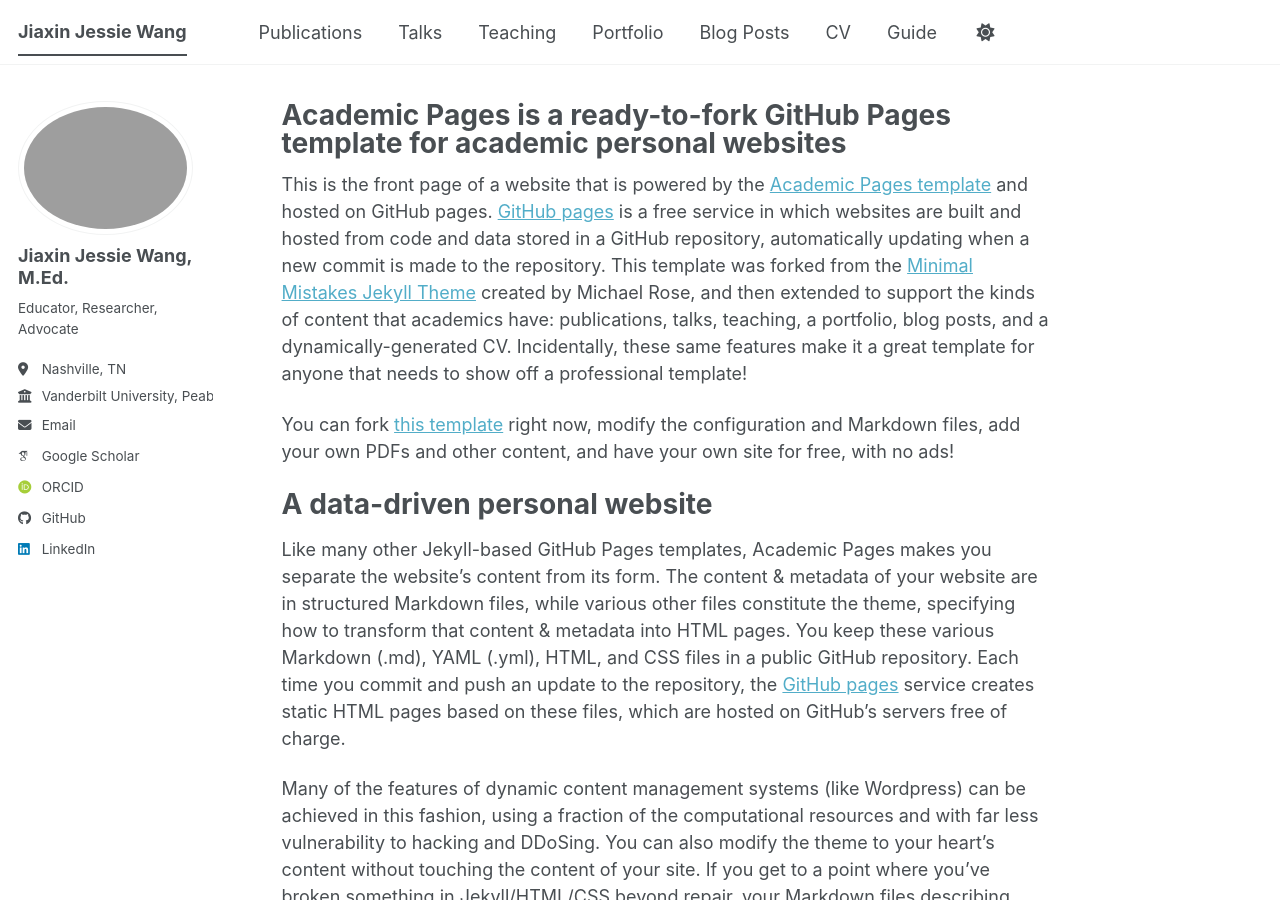
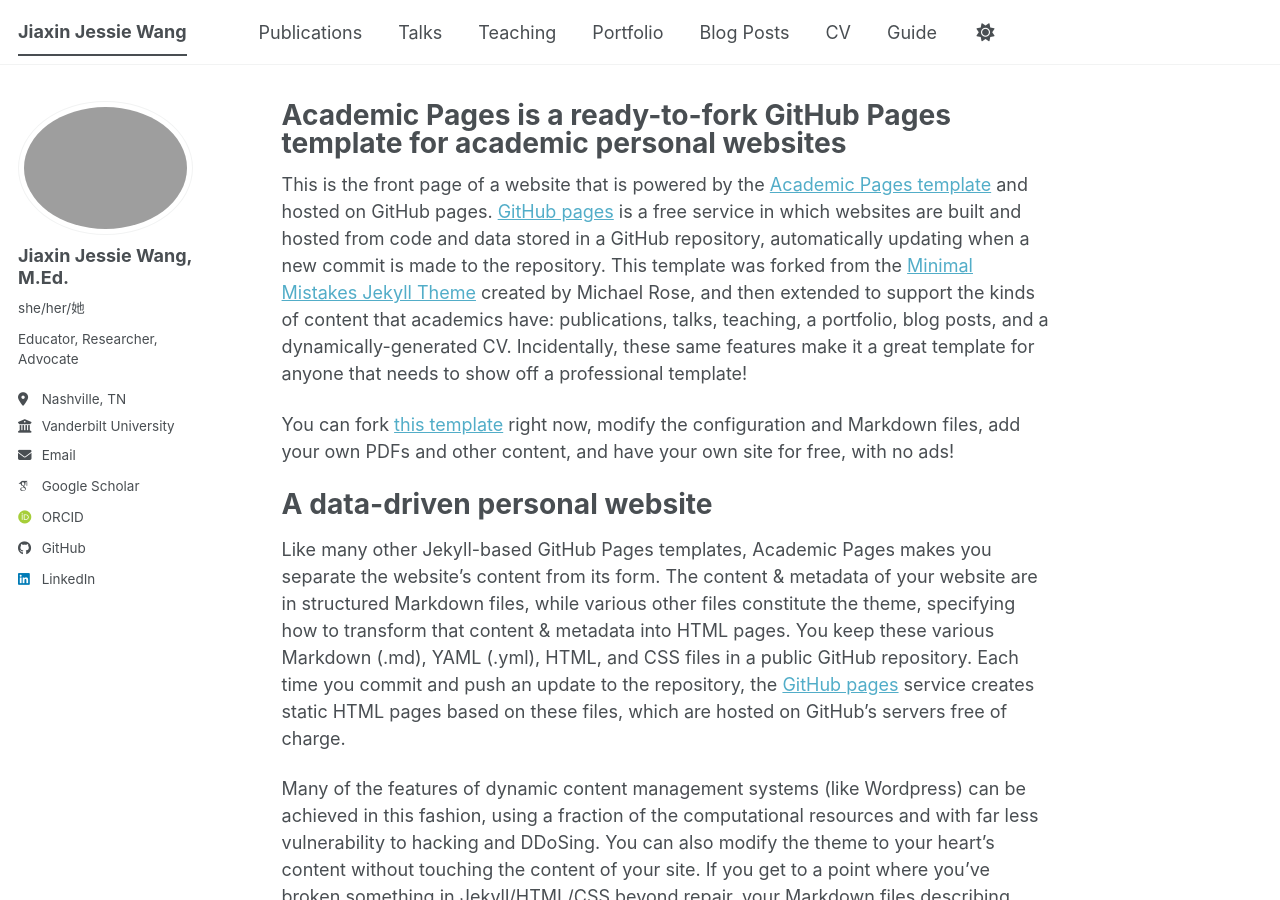
Before and after one commit to jiaxinjessiewang/jiaxinjessiewang.github.io, a Jekyll site: the page built from _pages/about.md, in a window 1280 px wide and 900 px high. Built offline with Jekyll 4.4.1, drawn with Linux system fonts in a browser that asks for light colours; some web fonts are replaced; a script bundle is joined from its source files by our own code; library files that are not in the unit come from our copies.

Commit message:
Update pronouns and employer in _config.yml

```diff
--- a/_config.yml
+++ b/_config.yml
@@ -24,10 +24,10 @@ author:
   # Biographic information
   avatar           : "profile.png"  # Make sure you upload profile.png to /images/ folder
   name             : "Jiaxin Jessie Wang, M.Ed."  # TODO: Change to your name
-  pronouns         : # TODO: Add your pronouns, example: "she/her"
+  pronouns         : "she/her/她"
   bio              : "Educator, Researcher, Advocate"  # TODO: Write 1-2 sentences about yourself
   location         : "Nashville, TN"  # TODO: Change to your location, e.g. "New York, USA"
-  employer         : "Vanderbilt University, Peabody College of Education"  # TODO: Change to your university/company
+  employer         : "Vanderbilt University"  # TODO: Change to your university/company
   uri              : # TODO: Your personal website URL (optional)
   email            : "jiaxinjessie.wang@vanderbilt.edu"  # TODO: Change to your email address
 
```
